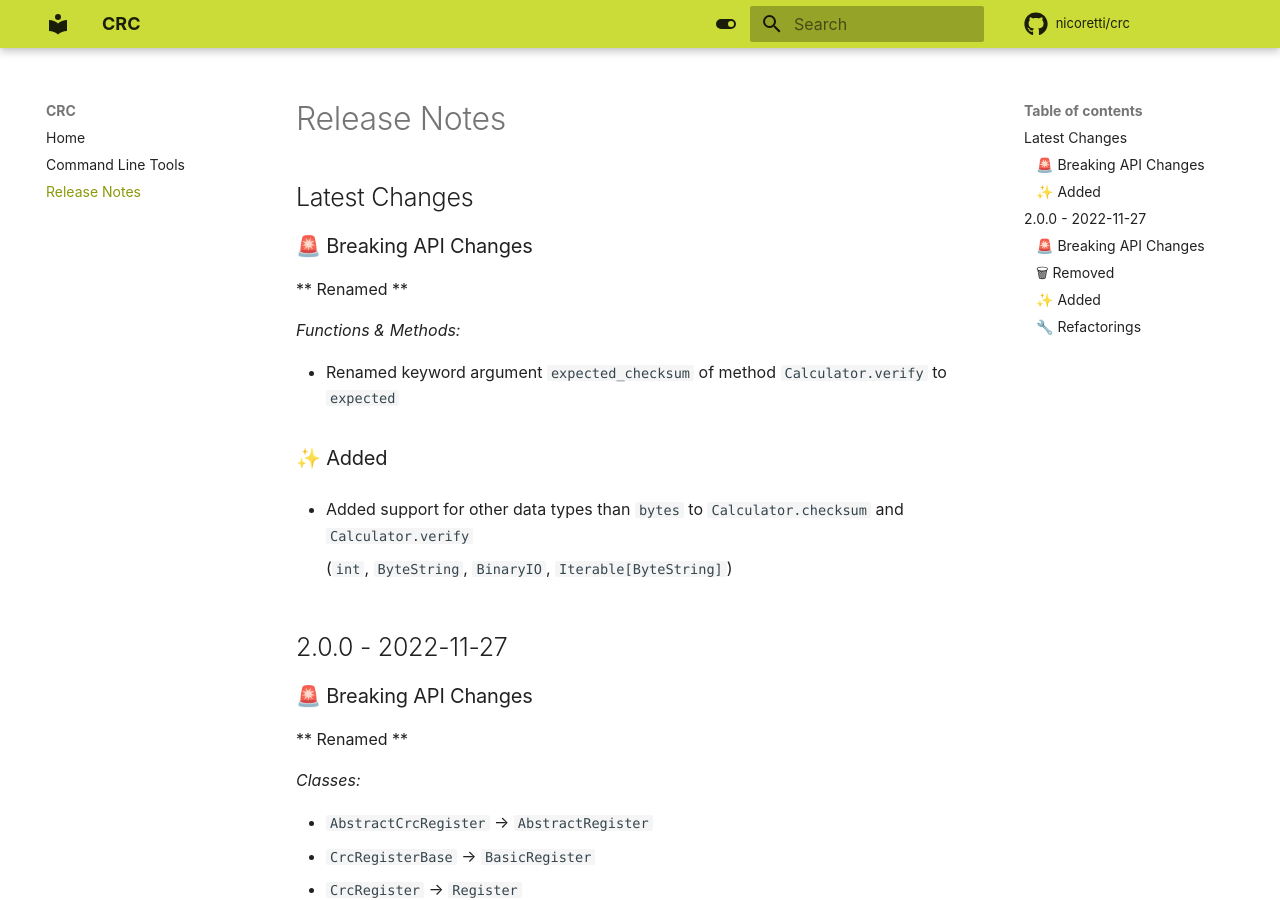
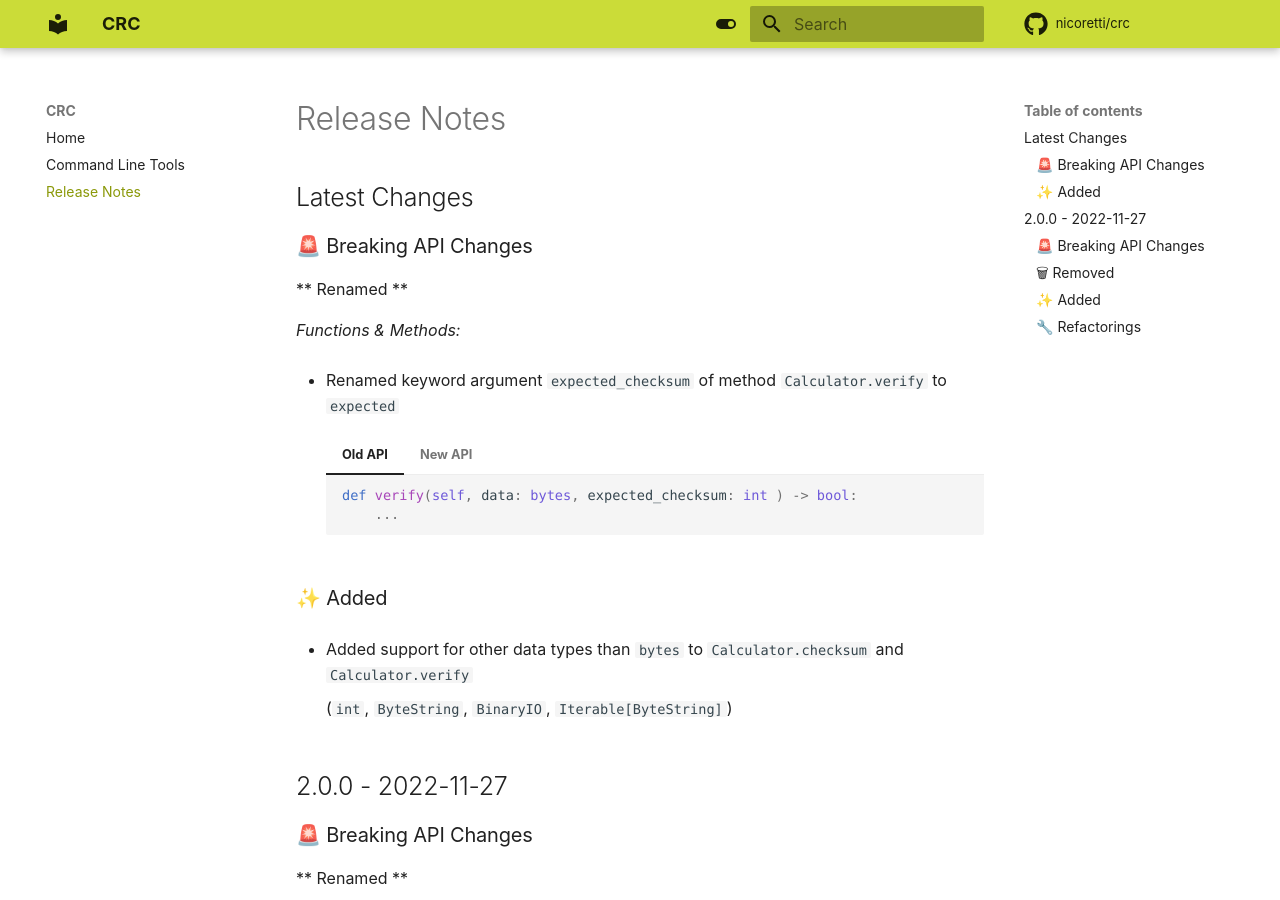
Before and after one commit to Nicoretti/crc, an MkDocs documentation site: the page built from docs/docs/release-notes.md, in a window 1280 px wide and 900 px high. Built offline with MkDocs 1.6.1 and Material for MkDocs 9.7.7, drawn with Linux system fonts in a browser that asks for light colours; comment, search, counter and statistics services are not loaded.

Commit message:
Update release notes

````diff
--- a/docs/docs/release-notes.md
+++ b/docs/docs/release-notes.md
@@ -9,6 +9,20 @@
 *Functions & Methods:*
 
 * Renamed keyword argument `expected_checksum` of method `Calculator.verify` to `expected`
+
+    === "Old API"
+
+        ```python
+        def verify(self, data: bytes, expected_checksum: int ) -> bool:
+            ...
+        ```
+
+    === "New API"
+
+        ```python
+        def verify(self, data: Union[int, ByteString, BinaryIO, Iterable[ByteString]], expected: int ) -> bool:
+            ...
+        ```
 
 ### ✨ Added
 * Added support for other data types than `bytes` to `Calculator.checksum` and `Calculator.verify`
````
